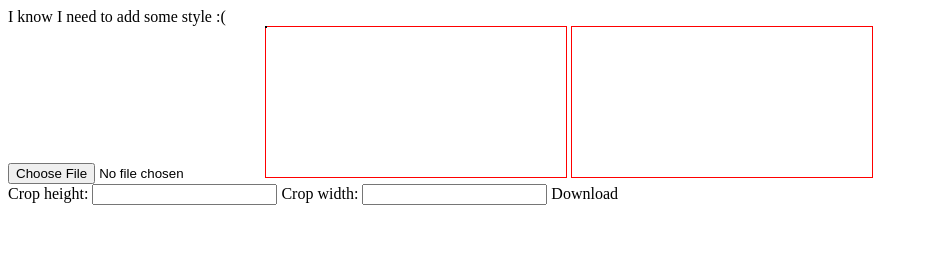
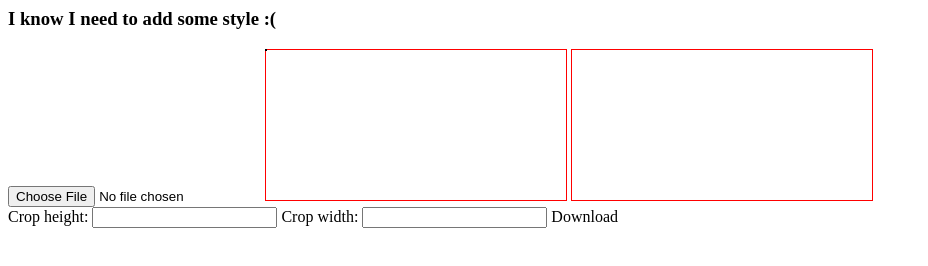
Before and after one commit to Dsantacruz/crop-image, a website: page index.html in a window 1280 px wide. Shown: the whole page, without its empty margins (0-928 px from the left). Drawn offline with Linux system fonts and the light colour scheme.

Commit message:
travis test

```diff
--- a/index.html
+++ b/index.html
@@ -24,7 +24,7 @@
   </head>
   <body>
     <div id="app">
-      <div>I know I need to add some style :(</div>
+      <h3>I know I need to add some style :(</h3>
       <input type="file" @change="fileUpload">
       <div id="container">
         <canvas id="source" :style="srcCanvasStyle"></canvas>
```
